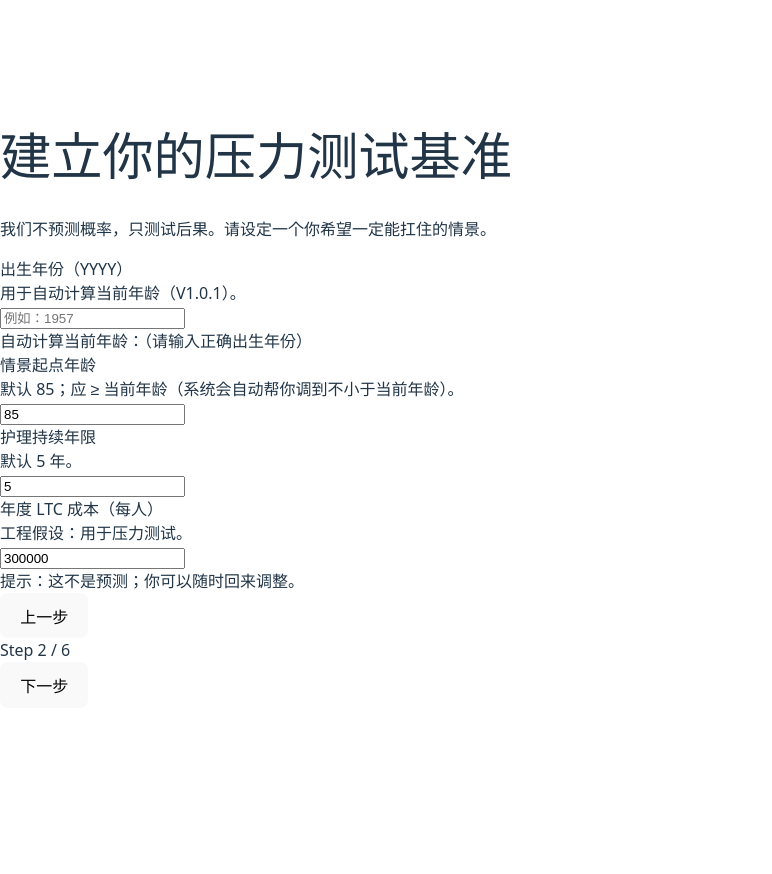
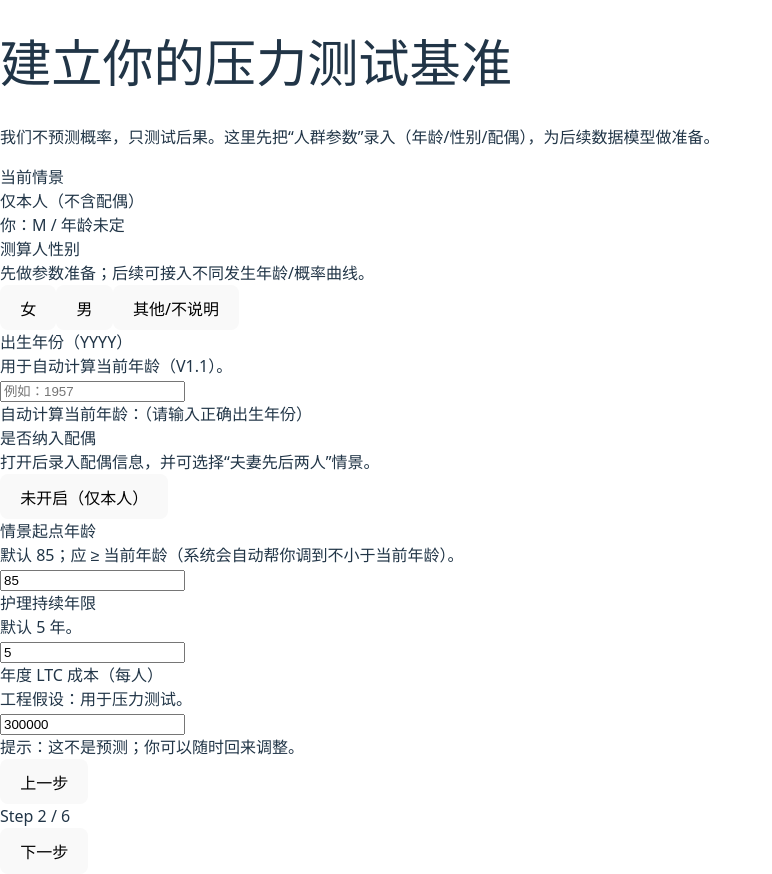
Before and after one commit to rwnycny-creator/ltc-decision-v1, a React (Vite) app: page / in a window 1280 px wide. Both pictures are taken after a click on the button "下一步". Shown: the whole page, without its empty margins (0-772 px from the left). Before the commit the page ends 800 px from the top, so only its background shows below. Built offline with nearby package versions, Linux system fonts and the light colour scheme.

Commit message:
fix: input focus, single check, smaller titles

```diff
--- a/src/App.jsx
+++ b/src/App.jsx
@@ -1,4 +1,4 @@
-/* === src/App.jsx (fixed) === */
+/* === src/App.jsx (merged: spouse + sex + scenario) === */
 import React, { useMemo, useState, useEffect } from "react";
 
 /**
@@ -8,7 +8,6 @@ const clamp = (n, min, max) => Math.min(max, Math.max(min, n));
 
 /**
  * 统一输入组件：允许用户“连续输入”，只在 blur 时把文本 -> 数字并 clamp
- * 解决：金额/年份等输入时被立刻 clamp 导致无法输入完整数字的问题
  */
 const NumberInput = ({
   value,
@@ -21,7 +20,6 @@ const NumberInput = ({
 }) => {
   const [text, setText] = React.useState(value ?? "");
 
-  // 外部 value 变化时，同步回输入框显示（例如从别处 reset）
   React.useEffect(() => {
     setText(value ?? "");
   }, [value]);
@@ -35,21 +33,16 @@ const NumberInput = ({
       className={`w-full rounded-xl border px-3 py-2 text-base ${className}`}
       value={String(text)}
       onChange={(e) => {
-        // 只允许数字；允许用户处于“正在输入中”的状态（空、部分数字）
         const next = e.target.value.replace(/\D/g, "");
         setText(next);
       }}
       onBlur={() => {
-        // 离开输入框时，把 text -> 数字并 clamp
-        if (String(text).trim() === "") {
-          // 这里选择：空值不更新（保持原 value），也可以改成 onChange?.(0)
-          return;
-        }
+        if (String(text).trim() === "") return;
         const n = Number(text);
         if (!Number.isFinite(n)) return;
         const clamped = clamp(n, min, max);
         onChange?.(clamped);
-        setText(String(clamped)); // 回写为规范化后的值
+        setText(String(clamped));
       }}
     />
   );
@@ -70,7 +63,6 @@ const Slider = ({ value, onChange, min = 0, max = 100, step = 1 }) => (
 const StepShell = ({ title, subtitle, children }) => (
   <div className="max-w-3xl mx-auto p-4 md:p-8">
     <div className="mb-6">
-      {/* 标题字号稍微小一些（更接近“原来的一半观感”） */}
       <h1 className="text-xl md:text-2xl font-semibold tracking-tight">{title}</h1>
       <p className="text-sm text-gray-600 mt-2 leading-relaxed">{subtitle}</p>
     </div>
@@ -87,6 +79,30 @@ const Field = ({ label, hint, children }) => (
     {children}
   </div>
 );
+
+const SexPicker = ({ value, onChange }) => {
+  const opts = [
+    { key: "F", label: "女" },
+    { key: "M", label: "男" },
+    { key: "X", label: "其他/不说明" },
+  ];
+  return (
+    <div className="flex flex-wrap gap-2">
+      {opts.map((o) => (
+        <button
+          key={o.key}
+          type="button"
+          className={`px-3 py-2 rounded-xl border text-sm ${
+            value === o.key ? "border-black bg-gray-50" : ""
+          }`}
+          onClick={() => onChange(o.key)}
+        >
+          {o.label}
+        </button>
+      ))}
+    </div>
+  );
+};
 
 export default function App() {
   const [step, setStep] = useState(1);
@@ -106,20 +122,32 @@ export default function App() {
   const nowYear = new Date().getFullYear();
   const [birthYearText, setBirthYearText] = useState("");
 
+  // === V1.1: spouse + sex + scenario params ===
+  const [userSex, setUserSex] = useState("M"); // "M" | "F" | "X"
+  const [includeSpouse, setIncludeSpouse] = useState(false);
+  const [spouseSex, setSpouseSex] = useState("F"); // "M" | "F" | "X"
+  const [spouseBirthYearText, setSpouseBirthYearText] = useState("");
+
+  // LTC 需求情景：one = 仅一人；both = 夫妻先后两人
+  const [ltcScenario, setLtcScenario] = useState("one"); // "one" | "both"
+
   const birthYearNum = useMemo(() => Number(birthYearText), [birthYearText]);
-
   const currentAge = useMemo(() => {
     if (birthYearNum >= 1900 && birthYearNum <= nowYear) return nowYear - birthYearNum;
     return 0;
   }, [birthYearNum, nowYear]);
 
+  const spouseBirthYearNum = useMemo(() => Number(spouseBirthYearText), [spouseBirthYearText]);
+  const spouseAge = useMemo(() => {
+    if (spouseBirthYearNum >= 1900 && spouseBirthYearNum <= nowYear) return nowYear - spouseBirthYearNum;
+    return 0;
+  }, [spouseBirthYearNum, nowYear]);
+
   const [startAge, setStartAge] = useState(85);
 
   // 若输入了出生年，确保“情景起点年龄”不小于当前年龄
   useEffect(() => {
-    if (currentAge > 0 && startAge < currentAge) {
-      setStartAge(currentAge);
-    }
+    if (currentAge > 0 && startAge < currentAge) setStartAge(currentAge);
   }, [currentAge, startAge]);
 
   const [durationYears, setDurationYears] = useState(5);
@@ -138,16 +166,18 @@ export default function App() {
 
   const [techBufferPct, setTechBufferPct] = useState(18);
 
-  // Strategy toggles
+  // Strategy toggles (placeholder)
   const [planBOn, setPlanBOn] = useState(false);
   const [planCOn, setPlanCOn] = useState(true);
 
   // computed
-  const netReturn = useMemo(() => clamp(Number(netReturnChoice) / 100, 0, 0.08), [netReturnChoice]);
+  const netReturn = useMemo(
+    () => clamp(Number(netReturnChoice) / 100, 0, 0.08),
+    [netReturnChoice]
+  );
 
   // ==== Simple FV calc (toy) ====
   const computeFutureValue = ({ pv = 0, pmt = 0, years = 0, r = 0 }) => {
-    // FV = pv*(1+r)^n + pmt*(((1+r)^n -1)/r)
     const n = years;
     const growth = Math.pow(1 + r, n);
     if (r === 0) return pv + pmt * n;
@@ -163,11 +193,18 @@ export default function App() {
     });
   }, [currentPool, annualContribution, contributionYears, netReturn]);
 
+  // === Scenario episode count (V1.1) ===
+  // - 不纳入配偶：仅 1 段
+  // - 纳入配偶 + 仅一人需要：1 段
+  // - 纳入配偶 + 夫妻先后两人需要：2 段（保守相加）
+  const episodeCount = useMemo(() => {
+    if (!includeSpouse) return 1;
+    return ltcScenario === "both" ? 2 : 1;
+  }, [includeSpouse, ltcScenario]);
+
   const stressCostTotal = useMemo(() => {
-    // two people cost in scenario years
-    const people = 2;
-    return annualCost * people * durationYears;
-  }, [annualCost, durationYears]);
+    return annualCost * episodeCount * durationYears;
+  }, [annualCost, episodeCount, durationYears]);
 
   const contractOffsetTotal = useMemo(() => {
     if (!hasContract) return 0;
@@ -177,12 +214,16 @@ export default function App() {
   const bufferMultiplier = useMemo(() => 1 + techBufferPct / 100, [techBufferPct]);
 
   const requiredPool = useMemo(() => {
-    // rough: scenario cost - contract offsets, with buffer
     const base = Math.max(0, stressCostTotal - contractOffsetTotal);
     return base * bufferMultiplier;
   }, [stressCostTotal, contractOffsetTotal, bufferMultiplier]);
 
   const gap = useMemo(() => Math.max(0, requiredPool - fv), [requiredPool, fv]);
+
+  const scenarioLabel = useMemo(() => {
+    if (!includeSpouse) return "仅本人（不含配偶）";
+    return ltcScenario === "both" ? "夫妻先后两人需要 LTC（2 段相加）" : "仅一人需要 LTC（1 段）";
+  }, [includeSpouse, ltcScenario]);
 
   // ==== Navigation ====
   const Nav = () => (
@@ -194,9 +235,7 @@ export default function App() {
       >
         上一步
       </button>
-      <div className="text-xs text-gray-500">
-        Step {step} / 6
-      </div>
+      <div className="text-xs text-gray-500">Step {step} / 6</div>
       <button
         className="rounded-xl bg-black text-white px-4 py-2 text-sm hover:opacity-90 disabled:opacity-40"
         onClick={() => setStep((s) => Math.min(6, s + 1))}
@@ -252,10 +291,26 @@ export default function App() {
   const Screen2 = () => (
     <StepShell
       title="建立你的压力测试基准"
-      subtitle="我们不预测概率，只测试后果。请设定一个你希望一定能扛住的情景。"
+      subtitle="我们不预测概率，只测试后果。这里先把“人群参数”录入（年龄/性别/配偶），为后续数据模型做准备。"
     >
+      {/* 概览条 */}
+      <div className="rounded-2xl bg-gray-50 p-4 mb-5">
+        <div className="text-xs text-gray-500">当前情景</div>
+        <div className="text-sm font-medium mt-1">{scenarioLabel}</div>
+        <div className="text-xs text-gray-600 mt-1">
+          你：{userSex} / {currentAge > 0 ? `${currentAge}岁` : "年龄未定"}
+          {includeSpouse
+            ? `；配偶：${spouseSex} / ${spouseAge > 0 ? `${spouseAge}岁` : "年龄未定"}`
+            : ""}
+        </div>
+      </div>
+
       <div className="grid md:grid-cols-3 gap-5">
-        <Field label="出生年份（YYYY）" hint="用于自动计算当前年龄（V1.0.1）。">
+        <Field label="测算人性别" hint="先做参数准备；后续可接入不同发生年龄/概率曲线。">
+          <SexPicker value={userSex} onChange={setUserSex} />
+        </Field>
+
+        <Field label="出生年份（YYYY）" hint="用于自动计算当前年龄（V1.1）。">
           <input
             inputMode="numeric"
             pattern="[0-9]*"
@@ -263,18 +318,13 @@ export default function App() {
             placeholder="例如：1957"
             value={birthYearText}
             onChange={(e) => {
-              // 只允许数字，且最多 4 位
               const next = e.target.value.replace(/\D/g, "").slice(0, 4);
               setBirthYearText(next);
             }}
             onBlur={() => {
-              // 离开输入框时再做“规范化”：合法就保留；不合法就清空
               const n = Number(birthYearText);
-              if (Number.isFinite(n) && n >= 1900 && n <= nowYear) {
-                setBirthYearText(String(n));
-              } else {
-                setBirthYearText("");
-              }
+              if (Number.isFinite(n) && n >= 1900 && n <= nowYear) setBirthYearText(String(n));
+              else setBirthYearText("");
             }}
           />
           <div className="text-xs text-gray-500 mt-2">
@@ -282,6 +332,81 @@ export default function App() {
           </div>
         </Field>
 
+        <Field label="是否纳入配偶" hint="打开后录入配偶信息，并可选择“夫妻先后两人”情景。">
+          <button
+            type="button"
+            className={`w-full px-3 py-2 rounded-xl border text-sm ${
+              includeSpouse ? "border-black bg-gray-50" : ""
+            }`}
+            onClick={() => {
+              setIncludeSpouse((v) => {
+                const next = !v;
+                if (!next) setLtcScenario("one"); // 关闭配偶时强制回到“仅一人”
+                return next;
+              });
+            }}
+          >
+            {includeSpouse ? "已开启（纳入配偶）" : "未开启（仅本人）"}
+          </button>
+        </Field>
+      </div>
+
+      {includeSpouse && (
+        <div className="grid md:grid-cols-3 gap-5 mt-5">
+          <Field label="配偶性别" hint="为后续模型准备。">
+            <SexPicker value={spouseSex} onChange={setSpouseSex} />
+          </Field>
+
+          <Field label="配偶出生年份（YYYY）" hint="输入 4 位。">
+            <input
+              inputMode="numeric"
+              pattern="[0-9]*"
+              className="w-full rounded-xl border px-3 py-2 text-base"
+              placeholder="例如：1959"
+              value={spouseBirthYearText}
+              onChange={(e) => {
+                const next = e.target.value.replace(/\D/g, "").slice(0, 4);
+                setSpouseBirthYearText(next);
+              }}
+              onBlur={() => {
+                const n = Number(spouseBirthYearText);
+                if (Number.isFinite(n) && n >= 1900 && n <= nowYear) setSpouseBirthYearText(String(n));
+                else setSpouseBirthYearText("");
+              }}
+            />
+            <div className="text-xs text-gray-500 mt-2">
+              自动计算配偶年龄：{spouseAge > 0 ? `${spouseAge} 岁` : "（请输入正确出生年份）"}
+            </div>
+          </Field>
+
+          <Field label="LTC 需求情景" hint="V1 先用“段数相加”的保守法；后续再接概率/发生年龄模型。">
+            <div className="grid grid-cols-2 gap-2">
+              <button
+                type="button"
+                className={`px-3 py-2 rounded-xl border text-sm text-left ${
+                  ltcScenario === "one" ? "border-black bg-gray-50" : ""
+                }`}
+                onClick={() => setLtcScenario("one")}
+              >
+                仅一人
+                <div className="text-xs text-gray-500 mt-1">1 段 LTC</div>
+              </button>
+              <button
+                type="button"
+                className={`px-3 py-2 rounded-xl border text-sm text-left ${
+                  ltcScenario === "both" ? "border-black bg-gray-50" : ""
+                }`}
+                onClick={() => setLtcScenario("both")}
+              >
+                先后两人
+                <div className="text-xs text-gray-500 mt-1">2 段 LTC 相加</div>
+              </button>
+            </div>
+          </Field>
+        </div>
+      )}
+
+      <div className="grid md:grid-cols-3 gap-5 mt-6">
         <Field label="情景起点年龄" hint="默认 85；应 ≥ 当前年龄（系统会自动帮你调到不小于当前年龄）。">
           <NumberInput
             value={startAge}
@@ -299,9 +424,7 @@ export default function App() {
             max={20}
           />
         </Field>
-      </div>
 
-      <div className="mt-5">
         <Field label="年度 LTC 成本（每人）" hint="工程假设：用于压力测试。">
           <NumberInput
             value={annualCost}
@@ -319,7 +442,14 @@ export default function App() {
   );
 
   const Screen3 = () => (
-    <StepShell title="哪些钱，真的能在压力时刻用上？" subtitle="账面资产 ≠ 可动用现金。我们只计算你愿意、也能够动用的部分。">
+    <StepShell
+      title="哪些钱，真的能在压力时刻用上？"
+      subtitle="账面资产 ≠ 可动用现金。我们只计算你愿意、也能够动用的部分。"
+    >
+      <div className="text-xs text-gray-500 mb-4">
+        当前情景：{scenarioLabel}（按 {episodeCount} 段 LTC 计算）
+      </div>
+
       <div className="grid md:grid-cols-2 gap-5">
         <Field label="可动用资金池（现有）" hint="你愿意用于 LTC 的现有可动用资产。">
           <NumberInput
@@ -384,10 +514,17 @@ export default function App() {
   );
 
   const Screen4 = () => (
-    <StepShell title="合同/福利能抵多少？" subtitle="如果你有 LTC 相关合同或福利（例如某些合同给付、报销上限等），这里做一个“示意扣减”。">
+    <StepShell
+      title="合同/福利能抵多少？"
+      subtitle="如果你有 LTC 相关合同或福利（例如某些合同给付、报销上限等），这里做一个“示意扣减”。"
+    >
       <div className="space-y-5">
         <div className="flex items-center gap-3">
-          <input type="checkbox" checked={hasContract} onChange={(e) => setHasContract(e.target.checked)} />
+          <input
+            type="checkbox"
+            checked={hasContract}
+            onChange={(e) => setHasContract(e.target.checked)}
+          />
           <div className="text-sm">我有可用于 LTC 的合同/福利（示意）</div>
         </div>
 
@@ -396,7 +533,9 @@ export default function App() {
             <Field label="年度可抵扣上限（示意）" hint="例如 $138k/年。">
               <NumberInput
                 value={annualContractBenefit}
-                onChange={(v) => v !== undefined && setAnnualContractBenefit(clamp(v, 0, 400000))}
+                onChange={(v) =>
+                  v !== undefined && setAnnualContractBenefit(clamp(v, 0, 400000))
+                }
                 step={1000}
               />
             </Field>
@@ -404,7 +543,9 @@ export default function App() {
             <Field label="福利年限（示意）" hint="例如 6 年。">
               <NumberInput
                 value={contractBenefitYears}
-                onChange={(v) => v !== undefined && setContractBenefitYears(clamp(v, 0, 20))}
+                onChange={(v) =>
+                  v !== undefined && setContractBenefitYears(clamp(v, 0, 20))
+                }
                 min={0}
                 max={20}
                 step={1}
@@ -415,7 +556,9 @@ export default function App() {
 
         <div className="rounded-2xl bg-gray-50 p-4">
           <div className="text-sm font-medium">合同/福利预计抵扣（示意）</div>
-          <div className="text-2xl font-semibold mt-1">${Math.round(contractOffsetTotal).toLocaleString()}</div>
+          <div className="text-2xl font-semibold mt-1">
+            ${Math.round(contractOffsetTotal).toLocaleString()}
+          </div>
           <div className="text-xs text-gray-500 mt-1">注：仅作为模型扣减项示意。</div>
         </div>
       </div>
@@ -425,7 +568,10 @@ export default function App() {
   );
 
   const Screen5 = () => (
-    <StepShell title="技术缓冲（预留）" subtitle="现实会更复杂：通胀、护理升级、家庭决策摩擦等。这里用一个缓冲系数粗略覆盖。">
+    <StepShell
+      title="技术缓冲（预留）"
+      subtitle="现实会更复杂：通胀、护理升级、家庭决策摩擦等。这里用一个缓冲系数粗略覆盖。"
+    >
       <div className="space-y-5">
         <Field label="缓冲比例" hint="默认 18%。">
           <div className="flex items-center gap-4">
@@ -447,11 +593,18 @@ export default function App() {
   );
 
   const Screen6 = () => (
-    <StepShell title="结果摘要：你是否能扛住？" subtitle="这是一份“压力测试摘要”，不是预测。你可以回到前面任何一页调整参数。">
+    <StepShell
+      title="结果摘要：你是否能扛住？"
+      subtitle="这是一份“压力测试摘要”，不是预测。你可以回到前面任何一页调整参数。"
+    >
+      <div className="text-xs text-gray-500 mb-3">
+        情景：{scenarioLabel}（按 {episodeCount} 段 LTC 计算）
+      </div>
+
       <div className="space-y-4">
         <div className="grid md:grid-cols-3 gap-4">
           <div className="rounded-2xl bg-gray-50 p-4">
-            <div className="text-xs text-gray-500">情景总成本（2人）</div>
+            <div className="text-xs text-gray-500">情景总成本（按段数）</div>
             <div className="text-xl font-semibold mt-1">${Math.round(stressCostTotal).toLocaleString()}</div>
           </div>
           <div className="rounded-2xl bg-gray-50 p-4">
@@ -472,13 +625,21 @@ export default function App() {
           </div>
         </div>
 
-        <div className={`rounded-2xl p-5 ${gap > 0 ? "bg-red-50 border border-red-200" : "bg-green-50 border border-green-200"}`}>
+        <div
+          className={`rounded-2xl p-5 ${
+            gap > 0 ? "bg-red-50 border border-red-200" : "bg-green-50 border border-green-200"
+          }`}
+        >
           <div className="text-sm font-medium">{gap > 0 ? "缺口（需要 Plan B/C）" : "覆盖（压力下仍可选择）"}</div>
           <div className="text-2xl font-semibold mt-1">${Math.round(gap).toLocaleString()}</div>
           {gap > 0 ? (
-            <div className="text-xs text-red-700 mt-2">提示：你可以通过提高可动用资金、降低成本假设、增加合同抵扣或提高缓冲策略来缩小缺口。</div>
+            <div className="text-xs text-red-700 mt-2">
+              提示：你可以通过提高可动用资金、降低成本假设、增加合同抵扣或提高缓冲策略来缩小缺口。
+            </div>
           ) : (
-            <div className="text-xs text-green-700 mt-2">提示：你仍可回到前面微调，寻找更稳健的组合。</div>
+            <div className="text-xs text-green-700 mt-2">
+              提示：你仍可回到前面微调，寻找更稳健的组合。
+            </div>
           )}
         </div>
 
@@ -502,6 +663,8 @@ export default function App() {
           </button>
         </div>
       </div>
+
+      <Nav />
     </StepShell>
   );
 
@@ -510,7 +673,7 @@ export default function App() {
       {/*
         重要：不要用 <ScreenX /> 这种“组件类型”，因为 ScreenX 函数是在 App() 内部定义的，
         每次渲染都会生成新的函数引用，React 会把它当成“新组件”并卸载/重挂载，
-        从而导致输入框每输入一个字符就丢焦点（你遇到的“要挪鼠标才能继续输入”就是这个）。
+        从而导致输入框每输入一个字符就丢焦点。
       */}
       {step === 1 && Screen1()}
       {step === 2 && Screen2()}
```
